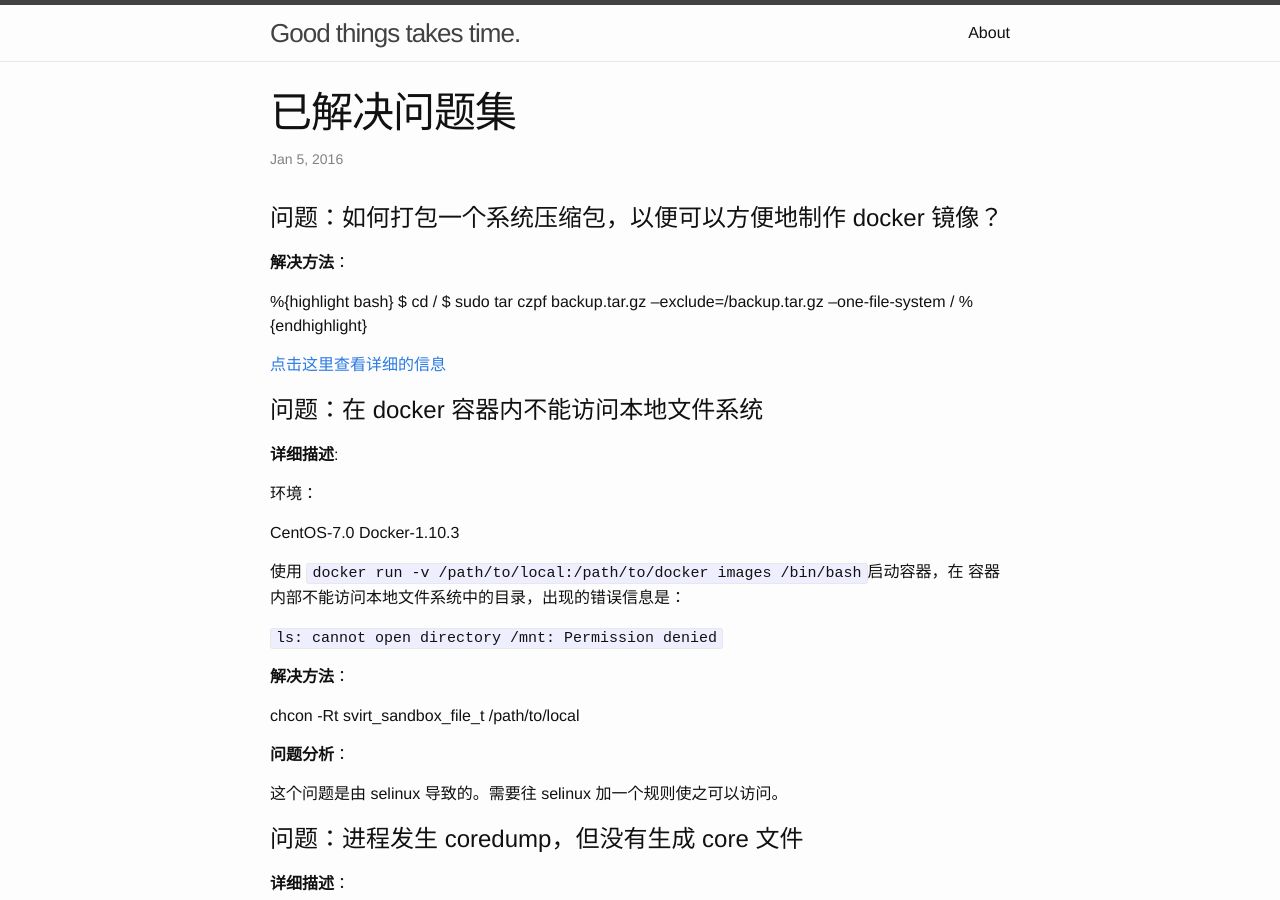
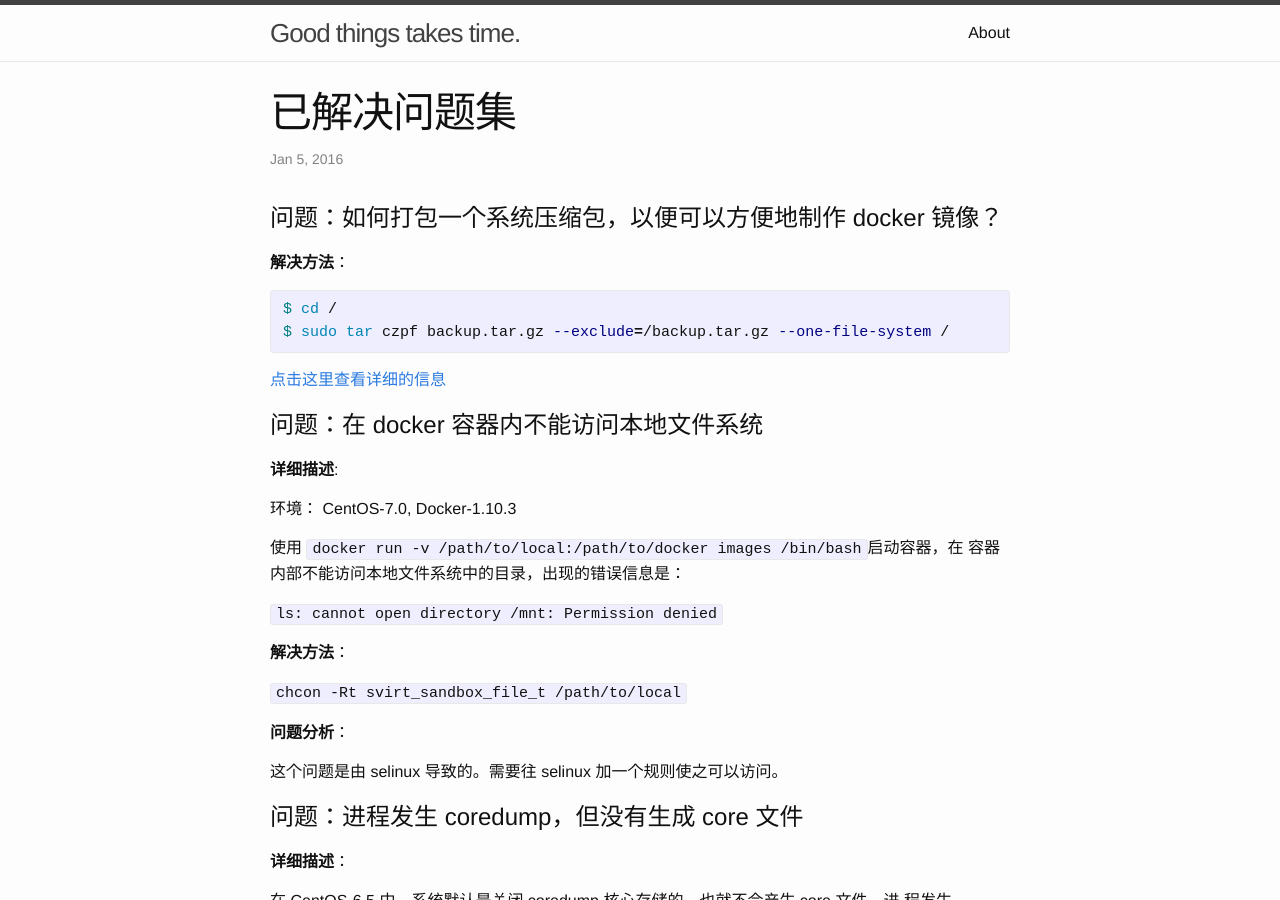
Before and after one commit to mofaph/mofaph.github.io, a Jekyll site: the page built from _posts/2016-01-05-problem-solved.md, in a window 1280 px wide and 900 px high. Built offline with Jekyll 4.4.1, drawn with Linux system fonts in a browser that asks for light colours; Markdown is read by kramdown in place of the engine named in the settings.

Commit message:
program-solved: fixed format

```diff
--- a/_posts/2016-01-05-problem-solved.md
+++ b/_posts/2016-01-05-problem-solved.md
@@ -7,10 +7,10 @@ layout: post
 
 **解决方法**：
 
-%{highlight bash}
+{% highlight bash %}
 $ cd /
 $ sudo tar czpf backup.tar.gz --exclude=/backup.tar.gz --one-file-system /
-%{endhighlight}
+{% endhighlight %}
 
 [点击这里查看详细的信息][tar_backup]
 
@@ -20,10 +20,7 @@ $ sudo tar czpf backup.tar.gz --exclude=/backup.tar.gz --one-file-system /
 
 **详细描述**:
 
-环境：
-
-CentOS-7.0
-Docker-1.10.3
+环境： CentOS-7.0, Docker-1.10.3
 
 使用 `docker run -v /path/to/local:/path/to/docker images /bin/bash`启动容器，在
 容器内部不能访问本地文件系统中的目录，出现的错误信息是：
@@ -32,7 +29,7 @@ Docker-1.10.3
 
 **解决方法**：
 
-chcon -Rt svirt_sandbox_file_t /path/to/local
+`chcon -Rt svirt_sandbox_file_t /path/to/local`
 
 **问题分析**：
 
```
